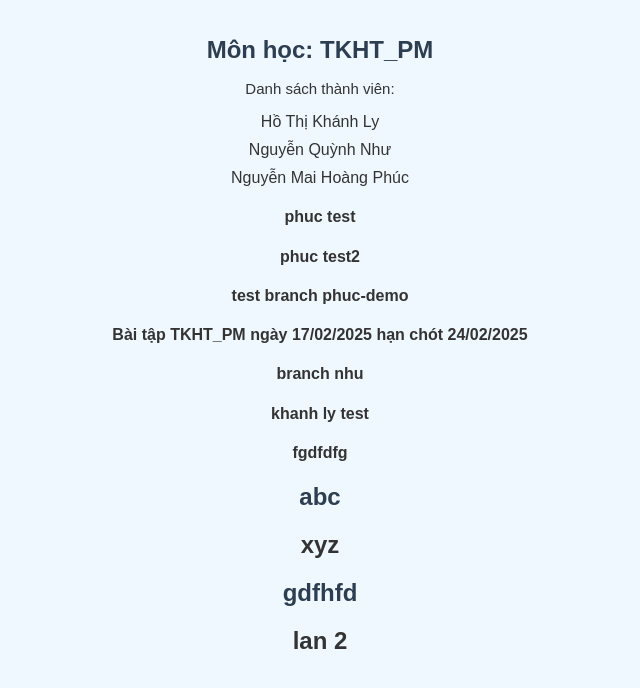
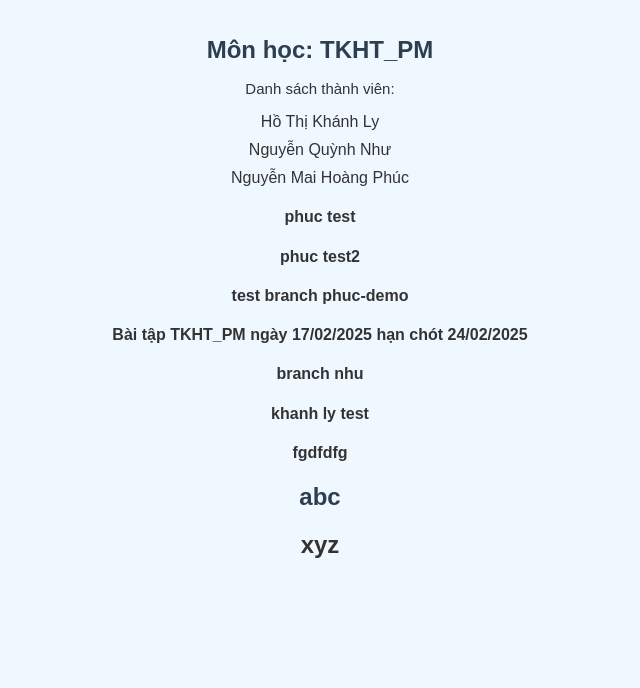
Before and after one commit to nguyenMaiHoangPhuc/test, a plain HTML site: page index.html in a window 1280 px wide. Shown: the whole page, without its empty margins (320-960 px from the left). Drawn offline with Linux system fonts and the light colour scheme.

Commit message:
cmt cmt cmt

```diff
--- a/index.html
+++ b/index.html
@@ -46,7 +46,6 @@
     <h4>fgdfdfg</h4>
     <h1>abc </h1>
     <h2>xyz</h2>
-    <h1>gdfhfd</h1>
-    <h2>lan 2</h2>
+
 </body>
 </html>
```
